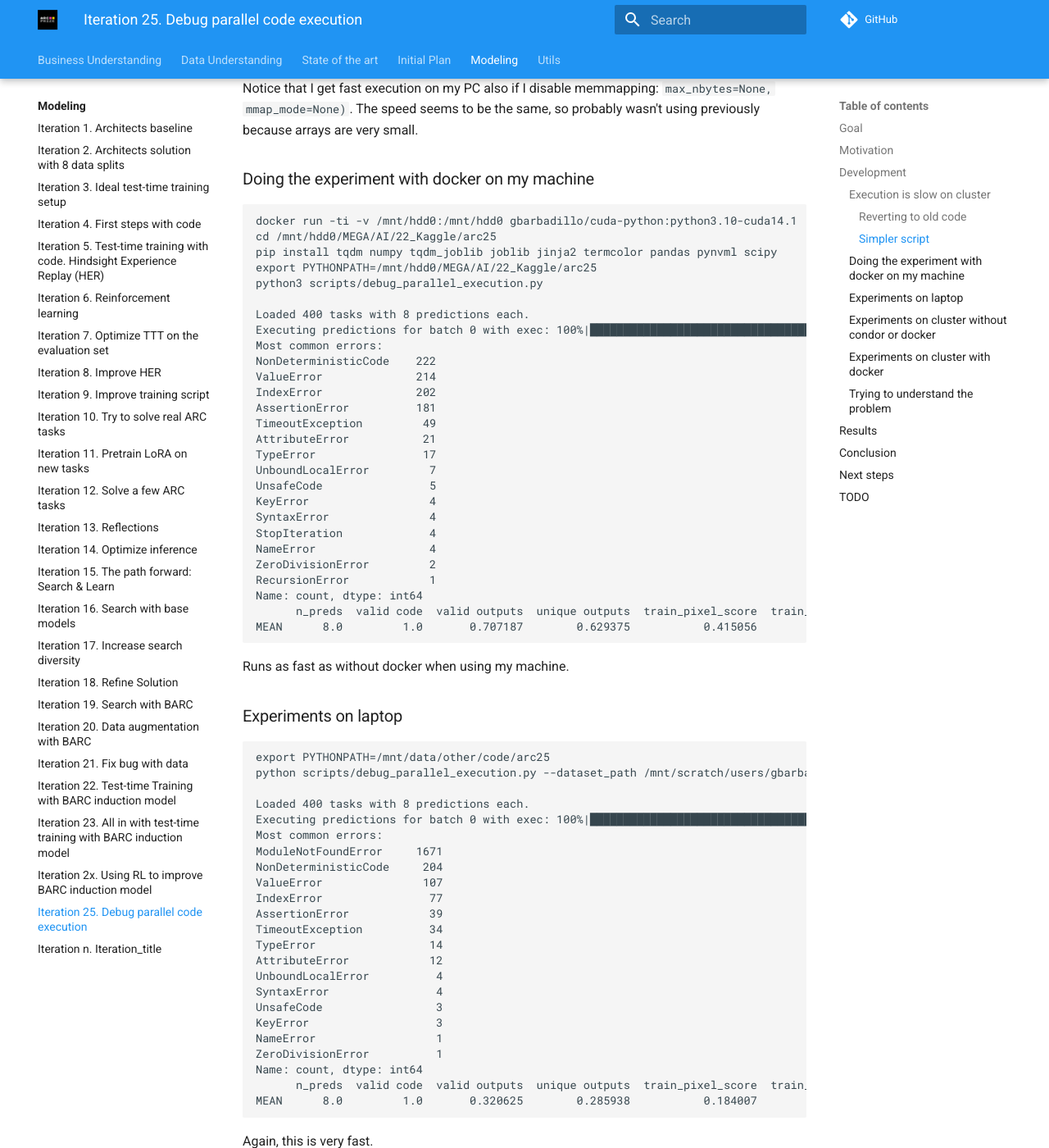
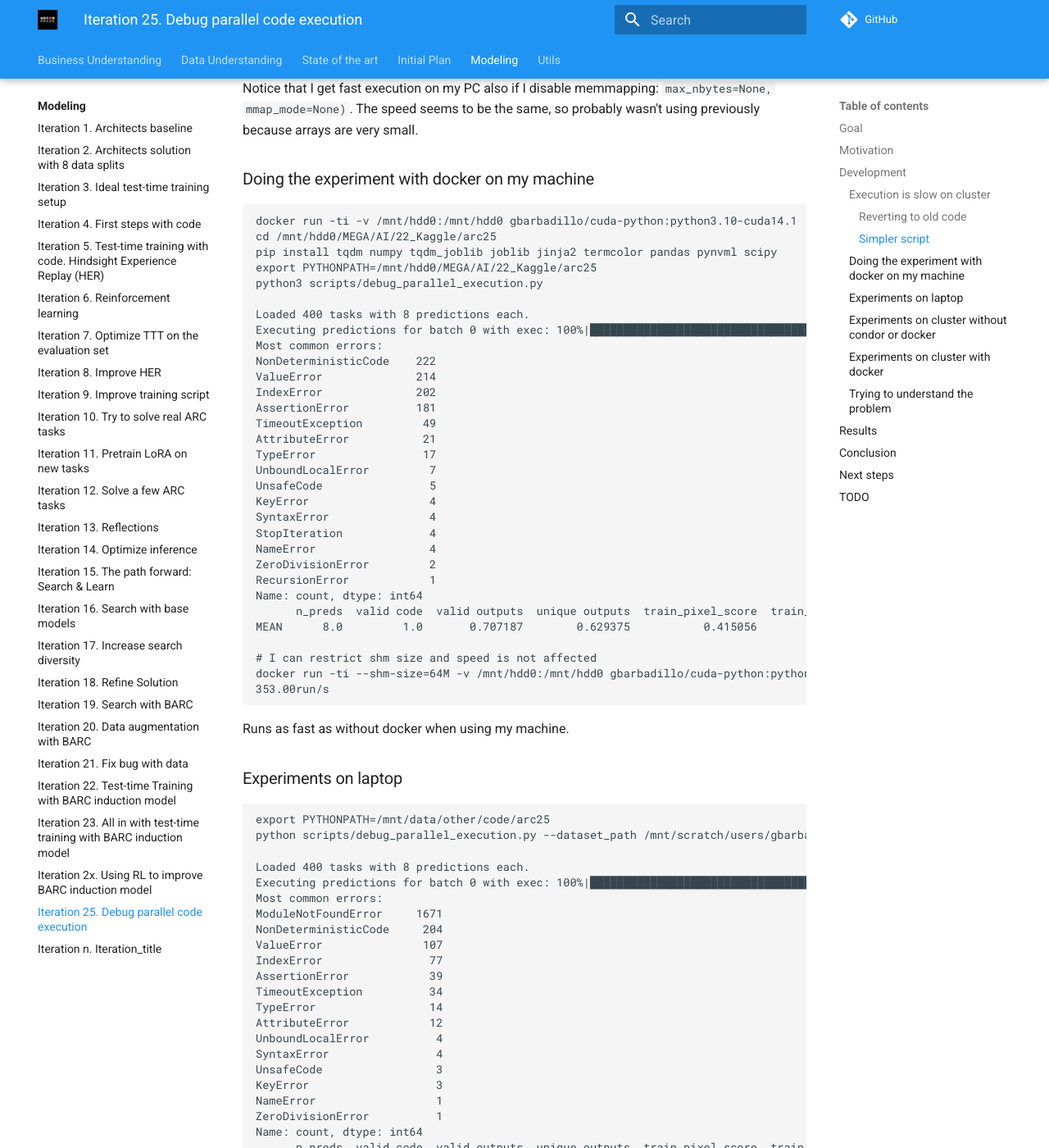
Before and after one commit to ironbar/arc25, an MkDocs documentation site: the page built from docs/modeling/Iteration_25_debug_parallel_code_execution.md, in a window 1280 px wide and 1400 px high, scrolled down 1931 px. Shown: the whole window at 82% size. Built offline with MkDocs 1.6.1 and Material for MkDocs 9.7.7, drawn with Linux system fonts in a browser that asks for light colours; comment, search, counter and statistics services are not loaded.

Commit message:
updated documentation

````diff
--- a/docs/modeling/Iteration_25_debug_parallel_code_execution.md
+++ b/docs/modeling/Iteration_25_debug_parallel_code_execution.md
@@ -108,6 +108,10 @@ RecursionError            1
 Name: count, dtype: int64
       n_preds  valid code  valid outputs  unique outputs  train_pixel_score  train_correct_grids  train_pass_rate  train_is_correct  test_pixel_score  test_correct_grids  test_pass_rate  test_is_correct  is_correct
 MEAN      8.0         1.0       0.707187        0.629375           0.415056             0.022014          0.01375            0.0425          0.404481            0.016719        0.016563             0.06        0.04
+
+# I can restrict shm size and speed is not affected
+docker run -ti --shm-size=64M -v /mnt/hdd0:/mnt/hdd0 gbarbadillo/cuda-python:python3.10-cuda14.1
+353.00run/s
 ```
 
 Runs as fast as without docker when using my machine.
````
